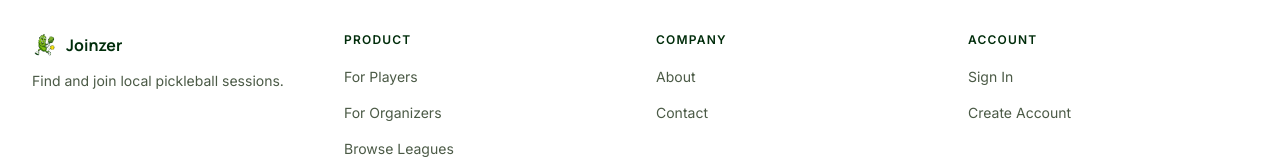
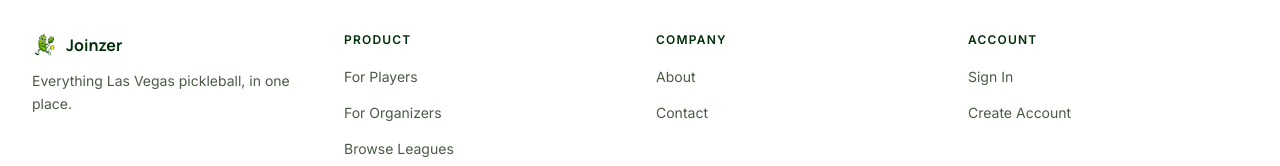
Before and after one commit to suidgma/joinzer, a Next.js app: page / in a window 1280 px wide. Shown: the part 872-1038 px from the top of the page. Built offline with nearby package versions, Linux system fonts and the light colour scheme; no server answers.

Commit message:
chore(footer): update tagline to reflect full platform

```diff
--- a/components/landing/LandingFooter.tsx
+++ b/components/landing/LandingFooter.tsx
@@ -16,7 +16,7 @@ export default function LandingFooter() {
               <span className="font-heading font-bold text-brand-dark">Joinzer</span>
             </Link>
             <p className="text-sm text-brand-muted leading-relaxed">
-              Find and join local pickleball sessions.
+              Everything Las Vegas pickleball, in one place.
             </p>
           </div>
 
```
